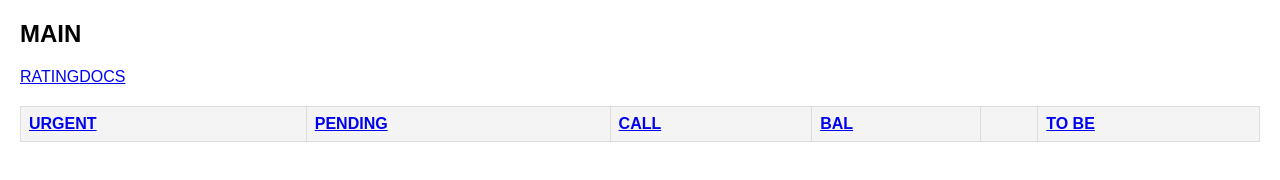
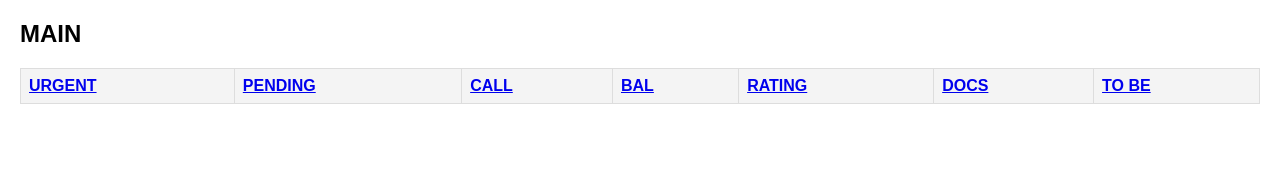
Before and after one commit to SAHITHITAX/MAIN, a plain HTML site: page index.html in a window 1280 px wide. Drawn offline with Linux system fonts and the light colour scheme.

Commit message:
Update index.html

```diff
--- a/index.html
+++ b/index.html
@@ -56,17 +56,12 @@
 <table id="dataTable">
     <thead>
         <tr>
-            <th><a href="https://sahithitax.github.io/URGENT/">URGENT</a>
-</th>
-                <th><a href="https://sahithitax.github.io/PENDING/">PENDING</a>
-</th>
-            <th><a href="https://sahithitax.github.io/CALL/">CALL</a>
-</th>
-            <th><a href="https://sahithitax.github.io/BAL">BAL</a>
-</th>
-<th></th><a href="https://sahithitax.github.io/RATING">RATING</a></th.
-            <th><a href="https://sahithitax.github.io/DOCS">DOCS</a>
-</th>
+            <th><a href="https://sahithitax.github.io/URGENT/">URGENT</a></th>
+            <th><a href="https://sahithitax.github.io/PENDING/">PENDING</a></th>
+            <th><a href="https://sahithitax.github.io/CALL/">CALL</a></th>
+            <th><a href="https://sahithitax.github.io/BAL">BAL</a></th>
+            <th><a href="https://sahithitax.github.io/RATING">RATING</a></th>
+            <th><a href="https://sahithitax.github.io/DOCS">DOCS</a></th>
             <th><a href="https://sahithitax.github.io/TOBE">TO BE</a></th>
 
         </tr>
```
